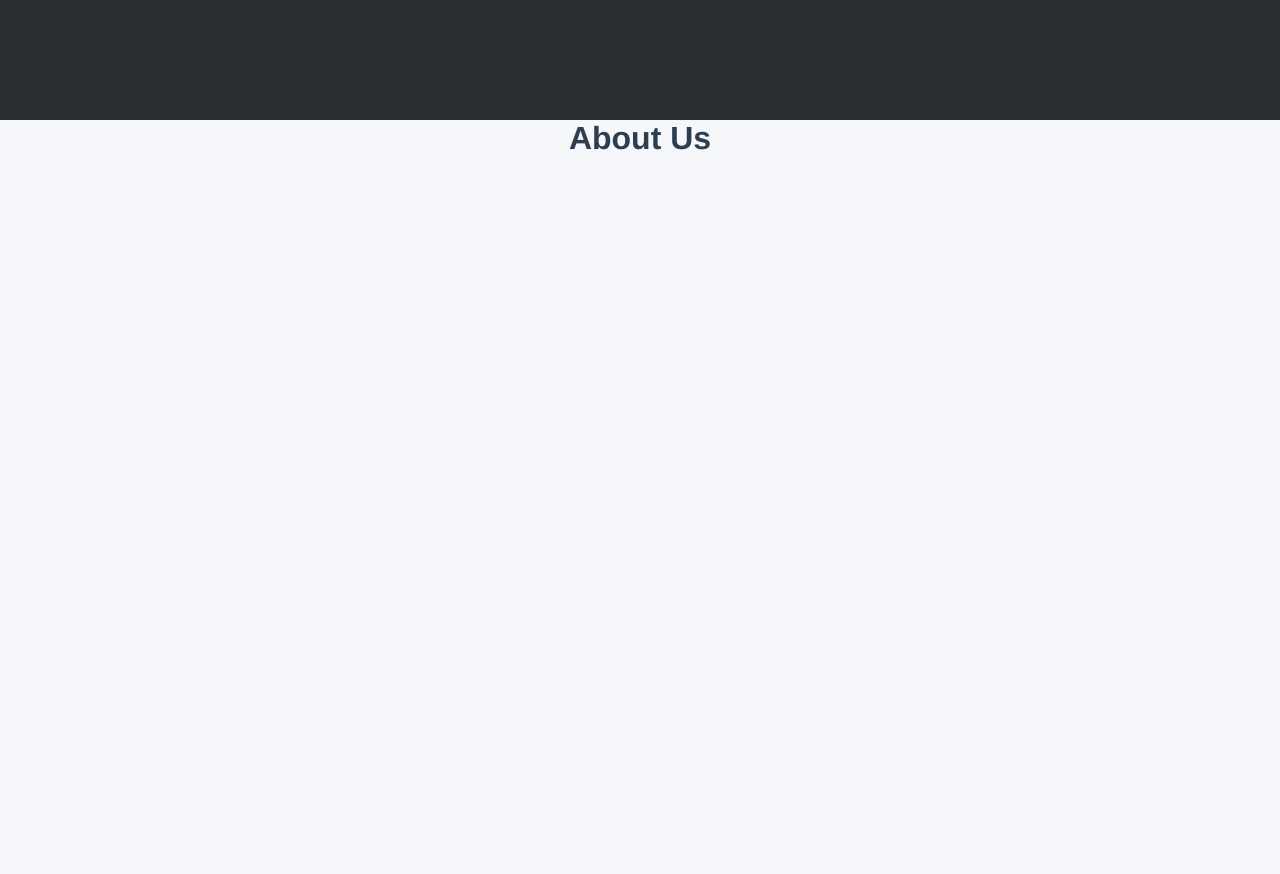
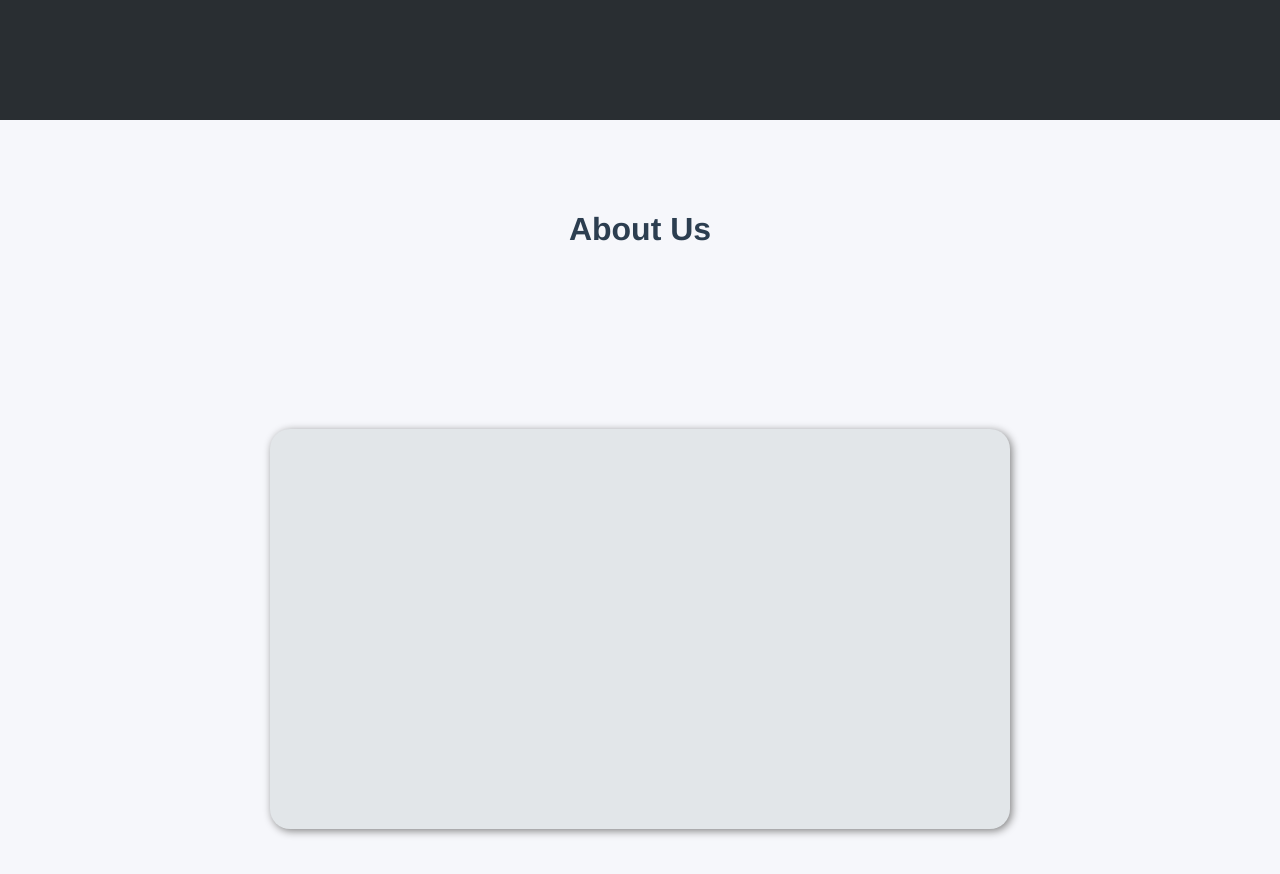
Before and after one commit to Allestor-Oakley/ancaman-digital-vue, a Vue app: page / in a window 1280 px wide. Shown: the part 2280-3154 px from the top of the page. Built offline with nearby package versions, Linux system fonts and the light colour scheme.

Commit message:
Change helpdesk element position and line-height

```diff
--- a/src/components/Home/AboutUs.vue
+++ b/src/components/Home/AboutUs.vue
@@ -1,13 +1,20 @@
 <template>
   <div id="about-us">
     <h1>About Us</h1>
+    <div id="about-us-container">
+      <AboutUsItem />
+    </div>
   </div>
 </template>
 
 <script>
+import AboutUsItem from './AboutUsItem.vue'
+
 export default {
-  name : "AboutUs"
-
+  name : "AboutUs",
+  components : {
+    AboutUsItem
+  }
 }
 </script>
 
@@ -16,5 +23,13 @@ export default {
   width: 100%;
   height: 100vh;
   background-color: #f6f7fb;
+  display: flex;
+  flex-direction: column;
+  justify-content: space-around;
+  align-items: center;
+}
+
+#about-us-container {
+  display: grid;
 }
 </style>
--- a/src/components/Home/AboutUsItem.vue
+++ b/src/components/Home/AboutUsItem.vue
@@ -1,13 +1,33 @@
 <template>
-
+  <div class="about-us-item">
+    <img src="" alt="">
+    <h2>{{ require }}</h2>
+    <p></p>
+  </div>
 </template>
 
 <script>
 export default {
-
+  name : "AboutUsItem",
+  props : {
+    image : String,
+    name : String,
+    contents : String
+  },
+  methods : {
+    getImgUrl(pic) {
+      return require("@/assets/home/cybercrime-icon/" + pic)
+    }
+  }
 }
 </script>
 
 <style scoped>
-
+.about-us-item {
+  background-color: #e2e6e9;
+  width: 740px;
+  min-height: 400px;
+  border-radius: 20px;
+  box-shadow: 2px 2px 8px 0 rgb(128 128 128);
+}
 </style>
```
